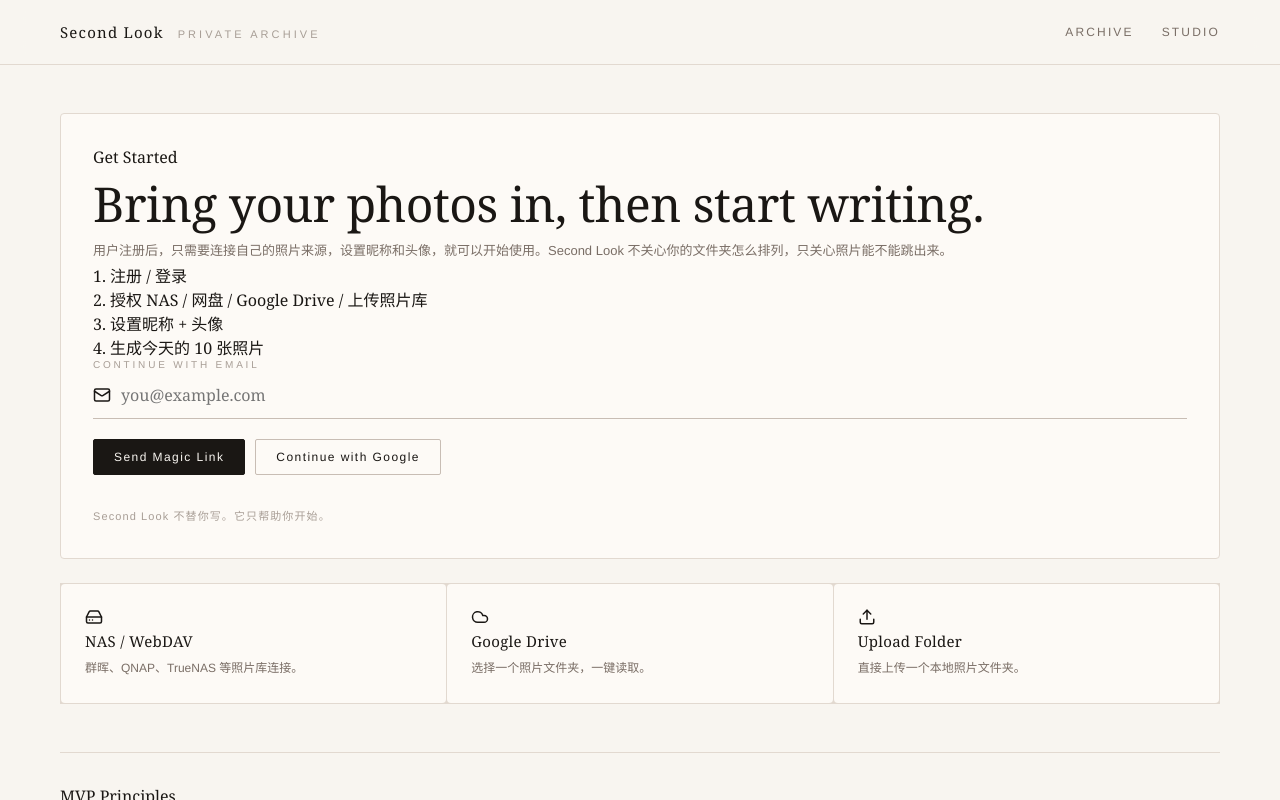
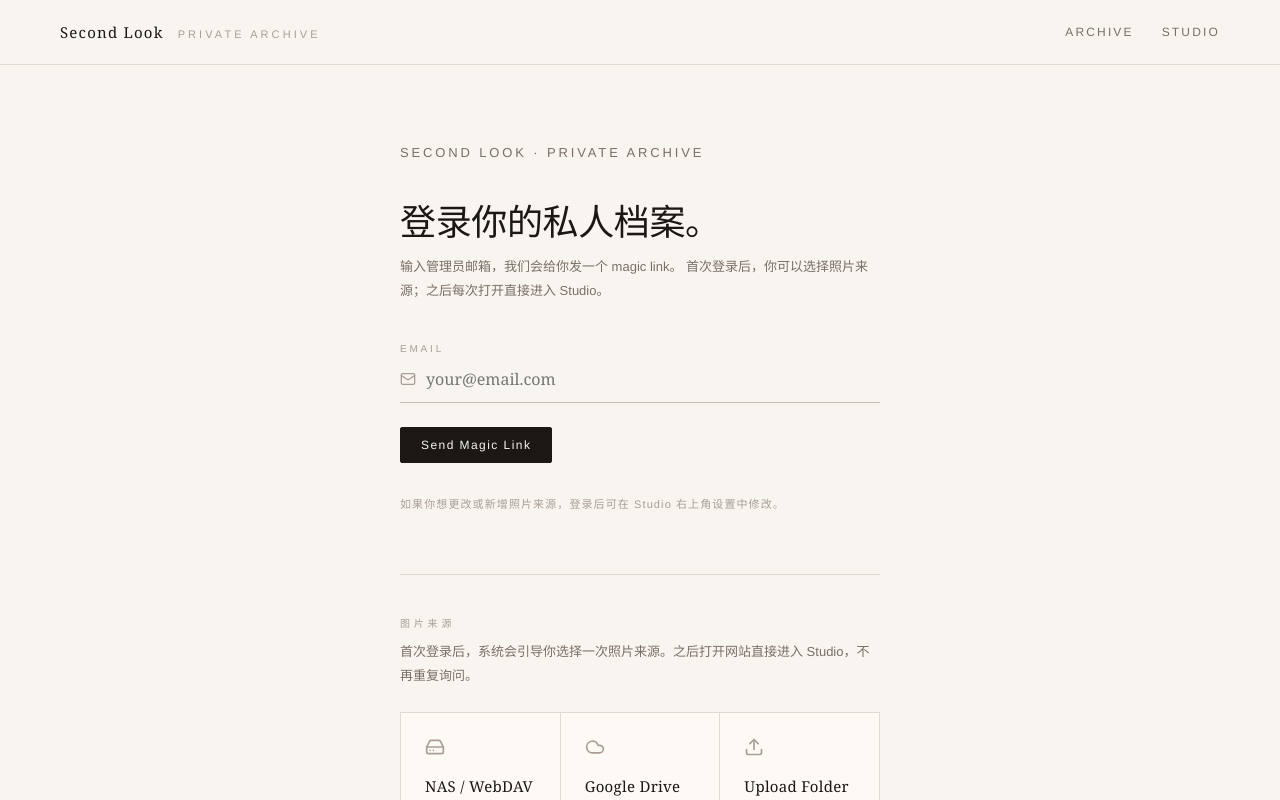
Before and after one commit to aynigaromer-stack/second-look, a Next.js app: page /join in a window 1280 px wide. Shown: the top 800 px of the page. Built offline with nearby package versions, Linux system fonts and the light colour scheme.

Commit message:
Update page.tsx

```diff
--- a/app/join/page.tsx
+++ b/app/join/page.tsx
@@ -1,146 +1,118 @@
 'use client';
 
-import { useMemo, useState } from 'react';
-import { useSearchParams } from 'next/navigation';
-import { Cloud, HardDrive, LoaderCircle, Mail, Upload } from 'lucide-react';
+import { useState } from 'react';
+import { Mail, Cloud, HardDrive, Upload, LoaderCircle, Check } from 'lucide-react';
+import { getSupabaseBrowserClient, isAdminEmail } from '@/lib/supabase';
+import { SOURCE_CONFIRMED_KEY } from '@/lib/constants';
 import { sourceOptions } from '@/lib/data';
-import { getSupabaseBrowserClient } from '@/lib/supabase';
 
 const iconMap = {
   nas: HardDrive,
   drive: Cloud,
-  upload: Upload
+  upload: Upload,
 };
 
 export default function JoinPage() {
-  const searchParams = useSearchParams();
-  const initialMessage = useMemo(() => {
-    if (searchParams.get('sent') === '1') {
-      return 'Magic link 已发送到你的邮箱。请打开邮件继续登录。';
-    }
-    return '';
-  }, [searchParams]);
-
   const [email, setEmail] = useState('');
   const [loading, setLoading] = useState(false);
-  const [message, setMessage] = useState(initialMessage);
+  const [message, setMessage] = useState('');
   const [error, setError] = useState('');
 
-  async function handleEmailSignIn(event: React.FormEvent<HTMLFormElement>) {
-    event.preventDefault();
+  async function handleEmailSignIn(e: React.FormEvent<HTMLFormElement>) {
+    e.preventDefault();
     setLoading(true);
     setMessage('');
     setError('');
 
+    if (!isAdminEmail(email)) {
+      setError('这个邮箱暂无访问权限。Second Look 目前是私密档案，不对外开放。');
+      setLoading(false);
+      return;
+    }
+
     try {
       const supabase = getSupabaseBrowserClient();
       const redirectTo = `${window.location.origin}/studio`;
-      const { error } = await supabase.auth.signInWithOtp({
+      const { error: supaErr } = await supabase.auth.signInWithOtp({
         email,
-        options: {
-          emailRedirectTo: redirectTo
-        }
+        options: { emailRedirectTo: redirectTo },
       });
-
-      if (error) throw error;
+      if (supaErr) throw supaErr;
       setMessage('Magic link 已发送到你的邮箱。请打开邮件继续登录。');
       setEmail('');
     } catch (err) {
-      const text = err instanceof Error ? err.message : '发送登录邮件失败，请稍后再试。';
-      setError(text);
+      setError(err instanceof Error ? err.message : '发送失败，请稍后再试。');
     } finally {
       setLoading(false);
     }
   }
 
-  async function handleGoogleSignIn() {
-    setLoading(true);
-    setMessage('');
-    setError('');
+  return (
+    <div className="container">
+      <div className="join-wrap">
+        <div className="join-logo">Second Look · Private Archive</div>
+        <h1 className="join-title">登录你的私人档案。</h1>
+        <p className="join-sub">
+          输入管理员邮箱，我们会给你发一个 magic link。
+          首次登录后，你可以选择照片来源；之后每次打开直接进入 Studio。
+        </p>
 
-    try {
-      const supabase = getSupabaseBrowserClient();
-      const { error } = await supabase.auth.signInWithOAuth({
-        provider: 'google',
-        options: {
-          redirectTo: `${window.location.origin}/studio`
-        }
-      });
-      if (error) throw error;
-    } catch (err) {
-      const text = err instanceof Error ? err.message : 'Google 登录暂时不可用。';
-      setError(text);
-      setLoading(false);
-    }
-  }
-
-  return (
-    <div className="container page-space">
-      <section className="join-grid">
-        <div className="panel-card">
-          <div className="section-kicker">Get Started</div>
-          <h1 className="section-title large">Bring your photos in, then start writing.</h1>
-          <p className="panel-text">
-            用户注册后，只需要连接自己的照片来源，设置昵称和头像，就可以开始使用。Second Look 不关心你的文件夹怎么排列，只关心照片能不能跳出来。
-          </p>
-          <div className="step-stack">
-            <div className="step-item">1. 注册 / 登录</div>
-            <div className="step-item">2. 授权 NAS / 网盘 / Google Drive / 上传照片库</div>
-            <div className="step-item">3. 设置昵称 + 头像</div>
-            <div className="step-item">4. 生成今天的 10 张照片</div>
-          </div>
-
-          <form className="auth-card" onSubmit={handleEmailSignIn}>
-            <label className="auth-label" htmlFor="email">Continue with Email</label>
+        <form className="auth-form" onSubmit={handleEmailSignIn}>
+          <label className="auth-label" htmlFor="email">Email</label>
           <div className="auth-input-row">
-              <Mail size={18} />
+            <Mail size={16} style={{ color: 'var(--soft)', flexShrink: 0 }} />
             <input
               id="email"
               type="email"
-                className="input auth-input"
-                placeholder="you@example.com"
+              className="auth-input"
+              placeholder="your@email.com"
               value={email}
               onChange={(e) => setEmail(e.target.value)}
               required
             />
           </div>
-            <div className="button-row">
-              <button className="button button-solid" type="submit" disabled={loading || !email}>
-                {loading ? <><LoaderCircle size={16} className="spin" /> Sending...</> : 'Send Magic Link'}
-              </button>
-              <button className="button button-outline" type="button" onClick={handleGoogleSignIn} disabled={loading}>
-                Continue with Google
+          <div className="button-row" style={{ marginTop: 24 }}>
+            <button
+              className="button button-solid"
+              type="submit"
+              disabled={loading || !email}
+            >
+              {loading ? (
+                <><LoaderCircle size={14} className="spin" /> Sending…</>
+              ) : (
+                'Send Magic Link'
+              )}
             </button>
           </div>
         </form>
 
-          {message ? <p className="auth-message success">{message}</p> : null}
-          {error ? <p className="auth-message error">{error}</p> : null}
-          <p className="auth-hint">Second Look 不替你写。它只帮助你开始。</p>
-        </div>
+        {message && <p className="auth-message success">{message}</p>}
+        {error && <p className="auth-message error">{error}</p>}
+
+        <p className="auth-hint">
+          如果你想更改或新增照片来源，登录后可在 Studio 右上角设置中修改。
+        </p>
+
+        <div className="source-step">
+          <div className="kicker" style={{ marginBottom: 10 }}>图片来源</div>
+          <p className="panel-text" style={{ marginTop: 0 }}>
+            首次登录后，系统会引导你选择一次照片来源。之后打开网站直接进入 Studio，不再重复询问。
+          </p>
           <div className="source-grid">
             {sourceOptions.map((source) => {
               const Icon = iconMap[source.key as keyof typeof iconMap];
               return (
-              <div key={source.key} className="panel-card source-card">
-                <div className="icon-badge"><Icon size={18} /></div>
+                <div key={source.key} className="source-card">
+                  <div className="source-icon"><Icon size={20} /></div>
                   <div className="source-title">{source.title}</div>
-                <p className="panel-text compact">{source.description}</p>
+                  <p className="source-desc">{source.description}</p>
                 </div>
               );
             })}
           </div>
-      </section>
+        </div>
 
-      <section className="section-block">
-        <div className="section-kicker">MVP Principles</div>
-        <div className="source-grid four-up">
-          <div className="panel-card source-card"><div className="source-title">Only deduplicate</div><p className="panel-text compact">只去重，不做截图过滤，不做复杂清理。</p></div>
-          <div className="panel-card source-card"><div className="source-title">No photo categories</div><p className="panel-text compact">像 MP3 一样导入照片库，不关心文件夹结构。</p></div>
-          <div className="panel-card source-card"><div className="source-title">Random + On This Day</div><p className="panel-text compact">MVP 只保留随机和那年今日。</p></div>
-          <div className="panel-card source-card"><div className="source-title">Start writing fast</div><p className="panel-text compact">目标不是整理相册，而是尽快开始公开写作。</p></div>
       </div>
-      </section>
     </div>
   );
 }
```
Lines whose indentation alone changed are shown as unchanged.
